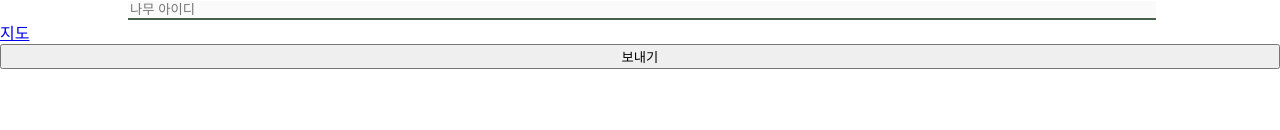
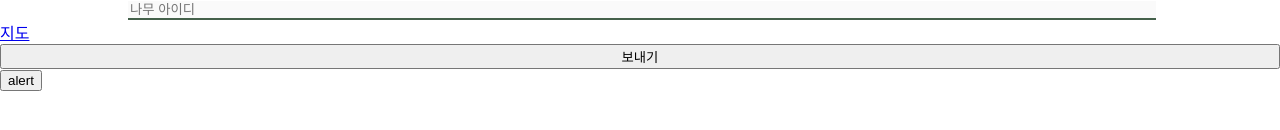
Before and after one commit to hyojinLee-git/garosugil, a React (Create React App) app: page /form in a window 1280 px wide. Shown: the part 510-640 px from the top of the page. Built offline with nearby package versions, Linux system fonts and the light colour scheme.

Commit message:
chore:debugging

```diff
--- a/src/pages/Form.jsx
+++ b/src/pages/Form.jsx
@@ -1,4 +1,4 @@
-import React, {  useState } from 'react';
+import React, {  useEffect, useState } from 'react';
 import axios from 'axios'
 import { Input } from '../style/style';
 import { Link ,useLocation} from 'react-router-dom';
@@ -52,6 +52,9 @@ const Form = () => {
         })
 
     }
+    const showAlert=()=>{
+        alert('clicked!')
+    }
     return (
         <>
             <header>
@@ -68,6 +71,7 @@ const Form = () => {
 
             </form>
             {submitSuccess&&<div>전송 성공</div>}
+            <button onClick={showAlert}>alert</button>
             </main>
         </>
     );
```
Also changed, not shown: 6 other files (tests, documents, lock files or other folders).
